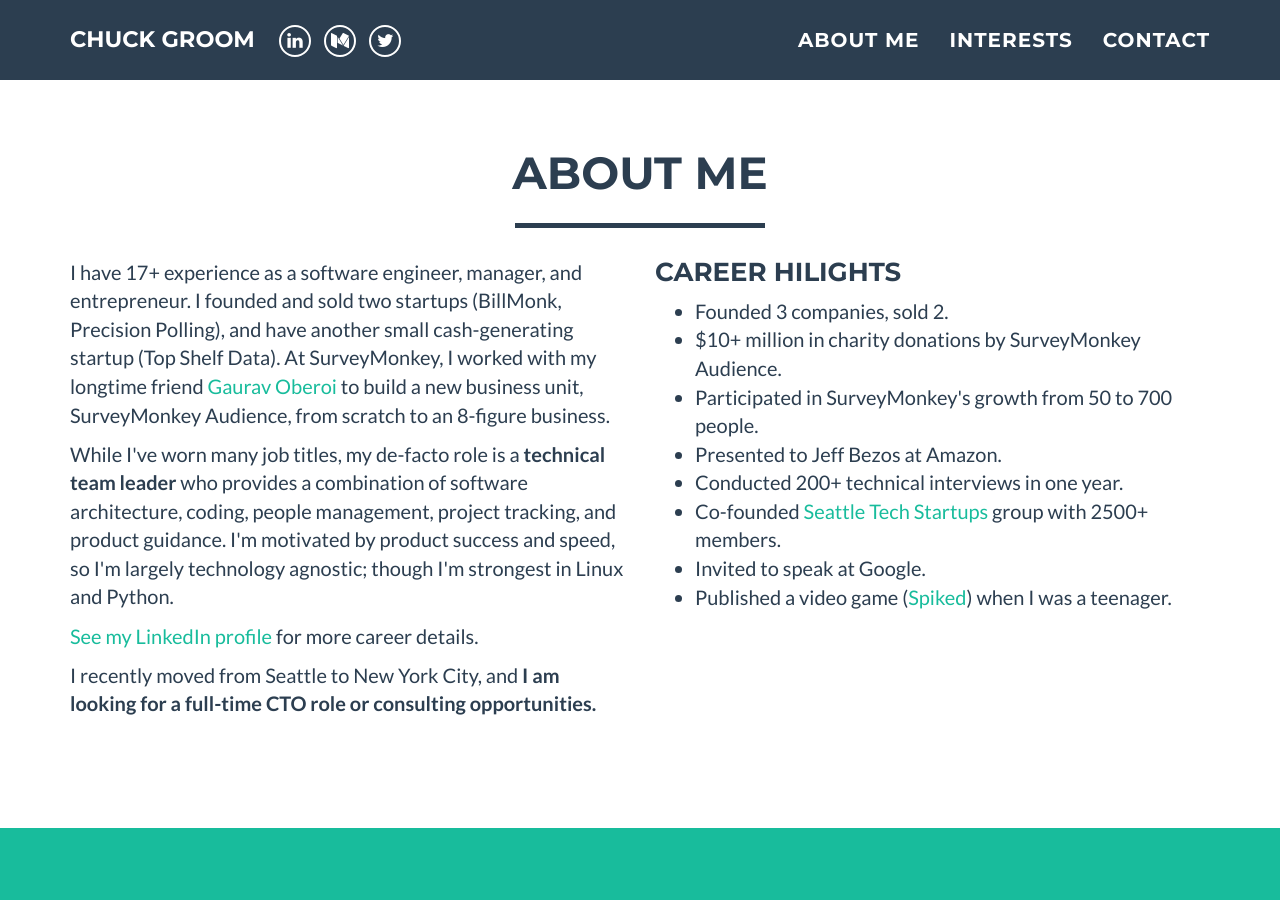
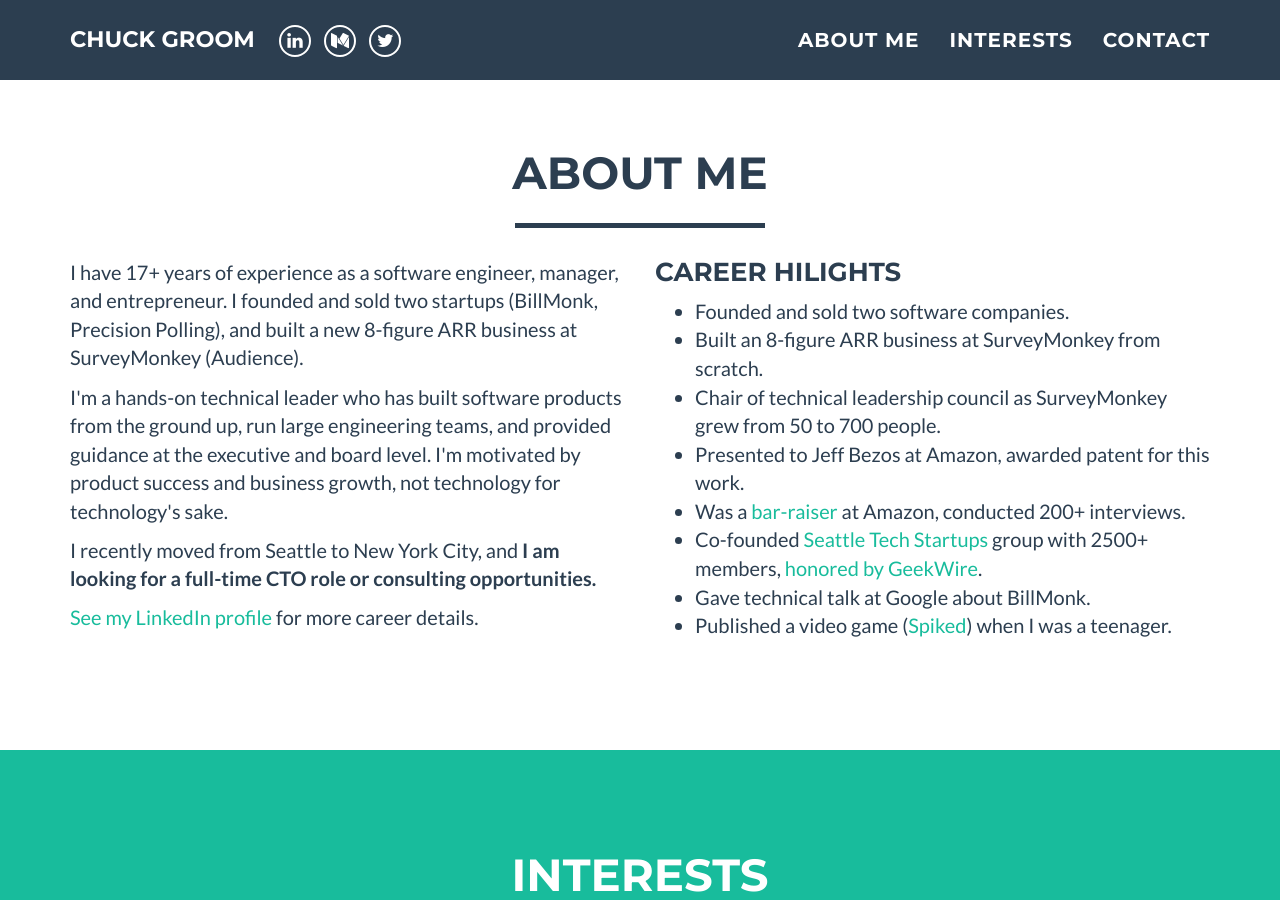
Before and after one commit to chuckgroom/onepage-bio, a Jekyll site: the page built from index.html, in a window 1280 px wide and 900 px high, scrolled down 891 px. Built offline with Jekyll 4.4.1, drawn with Linux system fonts in a browser that asks for light colours.

Commit message:
Clean up career copy

```diff
--- a/_includes/bio.html
+++ b/_includes/bio.html
@@ -9,59 +9,57 @@
         <div class="row">
 	    <div class="col-sm-6">
 		<p>
-		    I have 17+ experience as a software engineer, manager, and entrepreneur. I founded and sold two
-		    startups (BillMonk, Precision Polling), and have
-		    another small cash-generating startup (Top Shelf
-		    Data).  At SurveyMonkey, I worked with my longtime
-		    friend <a href="https://www.linkedin.com/in/goberoi/">Gaurav Oberoi</a> to build a new business unit,
-		    SurveyMonkey Audience, from scratch to an 8-figure
-		    business.
+		    I have 17+ years of experience as a software engineer, manager, and entrepreneur. I founded and sold two
+		    startups (BillMonk, Precision Polling), and built a new 8-figure ARR business at SurveyMonkey (Audience).
 		</p>
 		<p>
-		    While I've worn many job titles, my de-facto role is a
-		    <b>technical team leader</b> who provides a combination of
-		    software architecture, coding,
-		    people management, project tracking, and product
-		    guidance.
-		    I'm motivated by product success and
-		    speed, so I'm largely technology agnostic;
-		    though I'm strongest in Linux and Python.
+		    I'm a hands-on technical leader who has built
+		    software products from the ground up, run large
+		    engineering teams, and provided
+		    guidance at the executive and board level.  I'm
+		    motivated by product success and business growth,
+		    not technology for technology's sake.
+		    <!--
+		    and speed, so I'm largely technology agnostic;
+			 though I'm strongest in Linux and Python.
+		       -->
 		    <!-- I have a computer
 		    science degree from Swarthmore College ('00).
 		    -->
-		</p>
-		<p>
-		    <a href="https://www.linkedin.com/in/cgroom/">See my LinkedIn profile</a> for more career details.
 		</p>
 		<p>
 		    I recently moved from Seattle to New York City, and
 		    <strong>I am looking for a full-time CTO role or
 		    consulting opportunities.</strong>
 		</p>
+		<p>
+		    <a href="https://www.linkedin.com/in/cgroom/">See my LinkedIn profile</a> for more career details.
+		</p>
 	    </div>
 	    <div class="col-sm-6">
 		    <h3 style="margin-top:0;">Career Hilights</h3>
 		    <ul>
 			<li>
-			    Founded 3 companies, sold 2.
+			    Founded and sold two software companies.
 			</li>
 			<li>
-			    $10+ million in charity donations by SurveyMonkey Audience.
+			    Built an 8-figure ARR business at SurveyMonkey from scratch.
 			</li>
 			<li>
-			    Participated in SurveyMonkey's growth from 50 to 700 people.
+			    Chair of technical leadership council as
+			    SurveyMonkey grew from 50 to 700 people.
 			</li>
 			<li>
-			    Presented to Jeff Bezos at Amazon.
+			    Presented to Jeff Bezos at Amazon, awarded patent for this work.
 			</li>
 			<li>
-			    Conducted 200+ technical interviews in one year.
+			    Was a <a href="http://www.businessinsider.com/amazon-bar-raisers-2014-1">bar-raiser</a> at Amazon, conducted 200+ interviews.
 			</li>
 			<li>
-			    Co-founded <a href="http://www.seattletechstartups.com:">Seattle Tech Startups</a> group with 2500+ members.
+			    Co-founded <a href="http://www.seattletechstartups.com:">Seattle Tech Startups</a> group with 2500+ members, <a href="https://www.geekwire.com/2011/geeks-give-gaurav-oberoi-chuck-groom-seattle-tech-startups/">honored by GeekWire</a>.
 			</li>
 			<li>
-			    Invited to speak at Google.
+			    Gave technical talk at Google about BillMonk.
 			</li>
 			<li>
 			    Published a video game (<a href="https://github.com/chuckgroom/spiked2.1">Spiked</a>) when I was a teenager.
```
